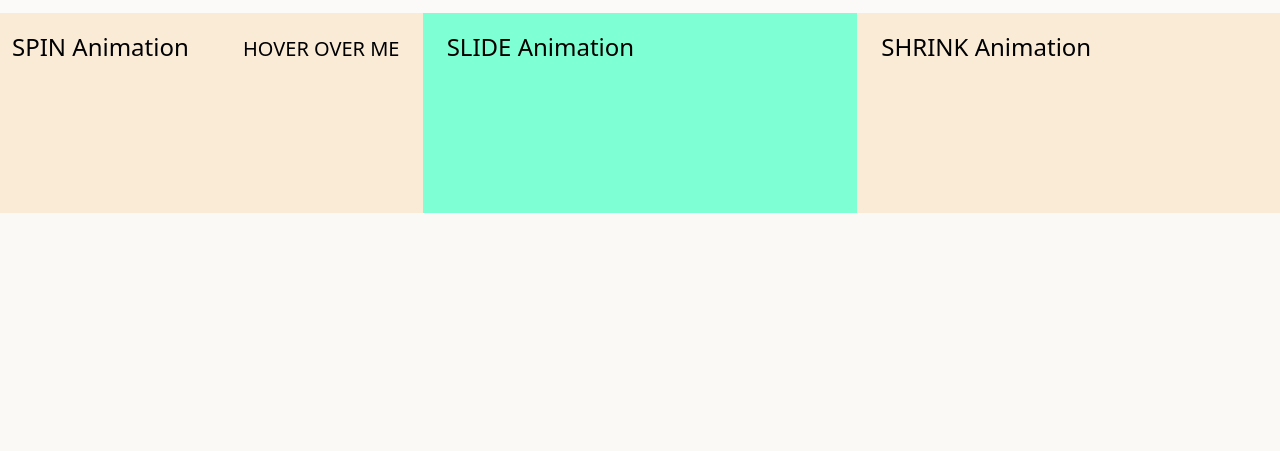
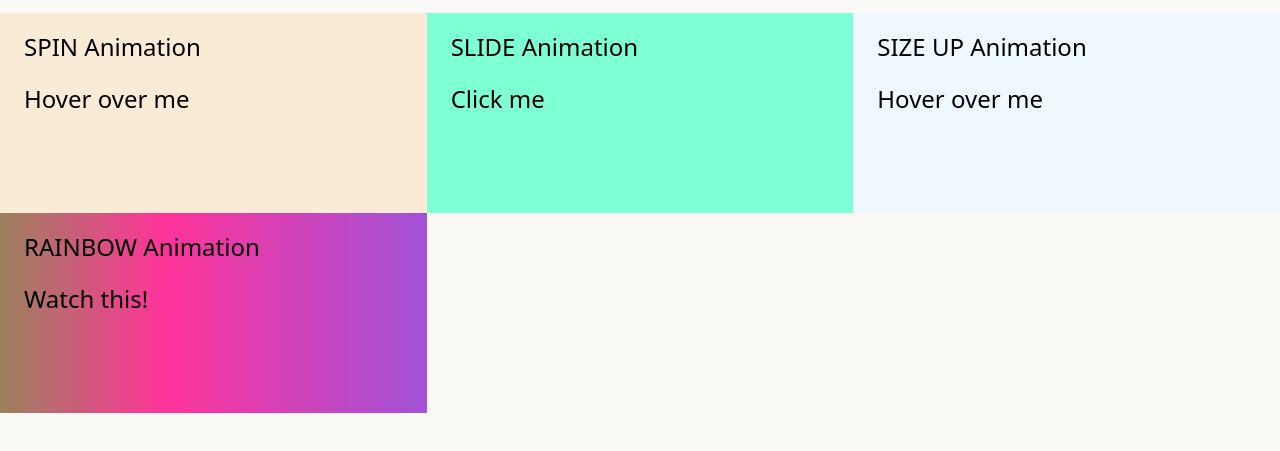
Before and after one commit to JarIsCoding/Animation-CSS, a plain HTML site: page index.html in a window 1280 px wide. Shown: the part 75-526 px from the top of the page. Drawn offline with nearby package versions, Linux system fonts and the light colour scheme.

Commit message:
new animation

```diff
--- a/index.html
+++ b/index.html
@@ -27,24 +27,46 @@
     </div>
 
     <div class="container-fluid p-0 m-0">
-        <div class="row">
-            <div class="col">
-                <p class="ps-4 py-3 fs-4 hAnim text-black">
+        <div class="row g-0">
+            <div class="col-4">
+                <div class="ps-4 py-3 fs-4 hAnim text-black">
+                    <p>
                     SPIN Animation
-                    <span class="fs-5 ps-5">
-                        HOVER OVER ME
-                    </span>
-                </p>
+                    </p>
+                    <p>
+                        Hover over me
+                    </p>
+                </div>
             </div>
-            <div id="buttonForAnim2" class="col">
-                <p id="btnClickGoHere" class="ps-4 py-3 fs-4 text-black buttonButtonClass">
-                    SLIDE Animation
-                </p>
+            <div id="buttonForAnim2" class="col-4">
+                <div id="btnClickGoHere" class="ps-4 py-3 fs-4 text-black buttonButtonClass">
+                    <p>
+                        SLIDE Animation
+                    </p>
+                    <p>
+                        Click me
+                    </p>
+                </div>
             </div>
-            <div class="col">
-                <p class="ps-4 py-3 fs-4 hAnim text-black">
-                    SHRINK Animation
-                </p>
+            <div class="col-4">
+                <div class="ps-4 py-3 fs-4 hoverBig text-black">
+                    <p>
+                        SIZE UP Animation
+                    </p>
+                    <p>
+                        Hover over me
+                    </p>
+                </div>
+            </div>
+            <div class="col-4">
+                <div class="ps-4 py-3 fs-4 rainbow_text_animated text-black">
+                    <p>
+                        RAINBOW Animation
+                    </p>
+                    <p>
+                        Watch this!
+                    </p>
+                </div>
             </div>
         </div>
     </div>
--- a/styles/styles.css
+++ b/styles/styles.css
@@ -25,6 +25,12 @@ button {
     border-color: skyblue;
     border-radius: 15px;
 }
+
+.nav{
+    background-color: rgba( 255, 255, 255, .2);
+}
+
+/* start of theme animation */
 
 .themeDark{
     animation: themeChange .2s 1 ease-in normal;
@@ -60,9 +66,9 @@ button {
     }
 }
 
-.nav{
-    background-color: rgba( 255, 255, 255, .2);
-}
+/* end of theme animation */
+
+/* start of spin */
 
 .hAnim{
     background-color: antiquewhite;
@@ -82,6 +88,10 @@ button {
         transform: rotate(360deg);
     }
 }
+
+/* end of spin */
+
+/* start of slide V */
 
 .bAnim{
     height: 200px;
@@ -109,6 +119,54 @@ button {
     }
 }
 
-.sAnim{
+/* end of slide V */
 
+/* start of Sizeup */
+
+.hoverBig{
+    background-color: aliceblue;
+    height: 200px;
 }
+
+.hoverBig:hover{
+    animation: sizeUp .2s 1 linear normal;
+    transform: scale(1.1);
+  }
+
+  @keyframes sizeUp {
+    0%{
+      transform: scale(1);
+    }
+    100%{
+      transform: scale(1.1);
+    }
+  }
+
+/* end of Sizeup */
+
+/* start of rgb colors*/
+
+.rainbow_text_animated {
+    height: 200px;
+    background: linear-gradient(to right, #6666ff, #0099ff , #00ff00, #ff3399, #6666ff);
+    color: transparent;
+    animation: rainbow_animation 8s ease-in-out infinite;
+    background-size: 400% 100%;
+}
+
+@keyframes rainbow_animation {
+    0%,100% {
+        background-position: 0 0;
+    }
+
+    50% {
+        background-position: 100% 0;
+    }
+}
+/* end of rgb colors*/
+
+/* start of shrink */
+
+
+
+/* end of shrink */
```
